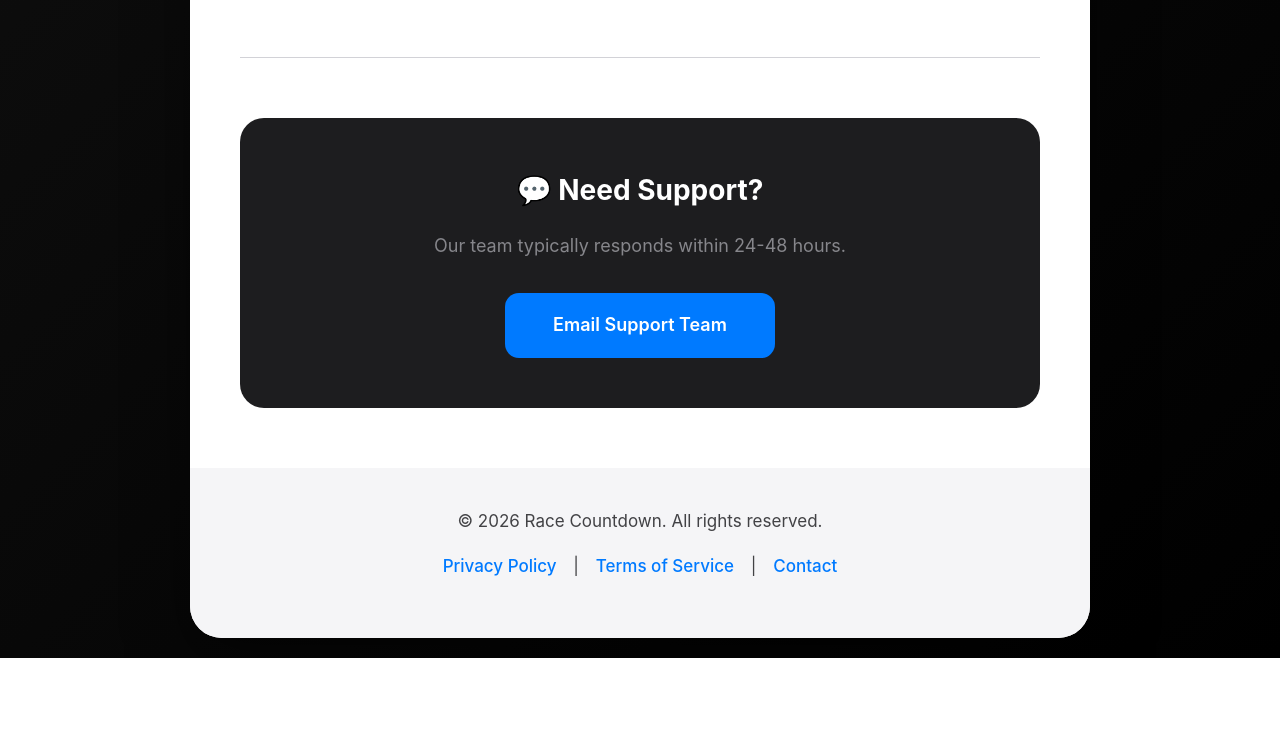
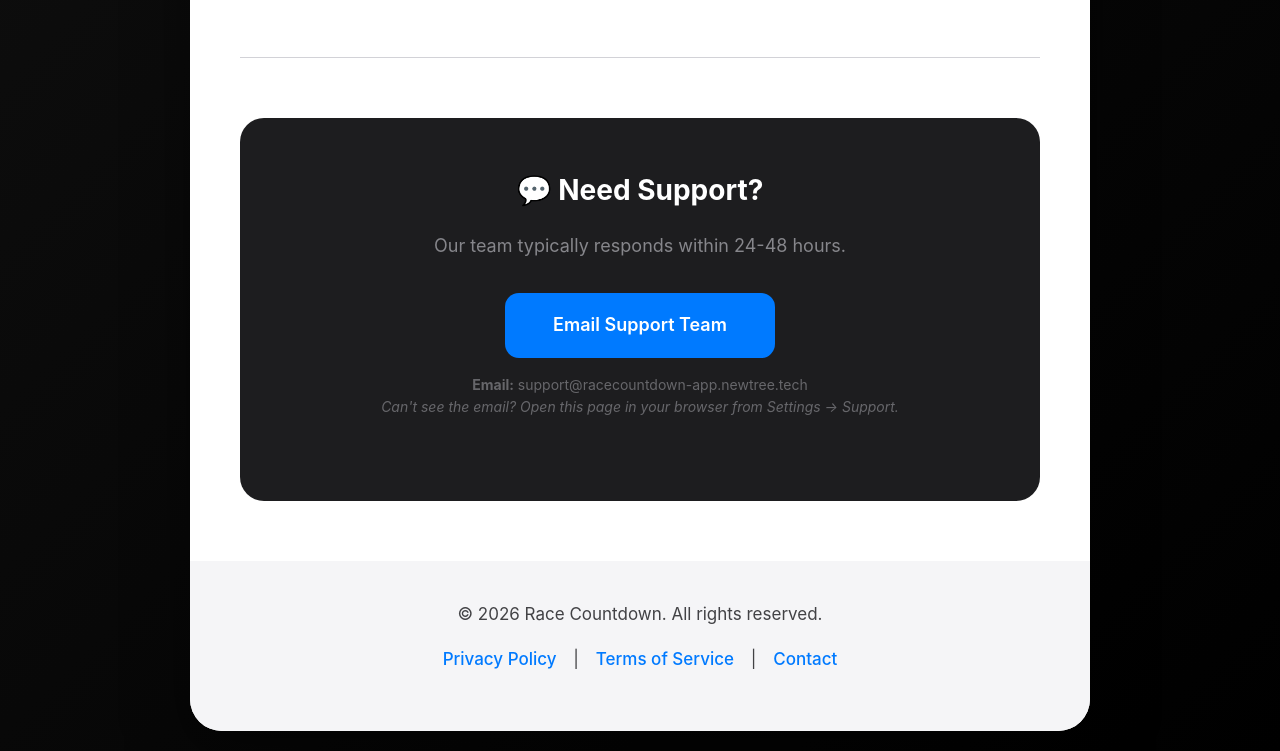
Before and after one commit to yanggavin/app-race-day, a plain HTML site: page docs/support.html in a window 1280 px wide. Shown: the part 2192-2943 px from the top of the page. Before the commit the page ends 2850 px from the top, so only its background shows below. Drawn offline with Linux system fonts and the light colour scheme.

Commit message:
updated for v2.0

```diff
--- a/docs/support.html
+++ b/docs/support.html
@@ -340,6 +340,10 @@
                     <h3>💬 Need Support?</h3>
                     <p>Our team typically responds within 24-48 hours.</p>
                     <a href="mailto:support@racecountdown-app.newtree.tech?subject=Race%20Countdown%20Support" class="btn">Email Support Team</a>
+                    <p style="margin-top: 16px; font-size: 14px; opacity: 0.7;">
+                        <strong>Email:</strong> support@racecountdown-app.newtree.tech<br>
+                        <em>Can't see the email? Open this page in your browser from Settings → Support.</em>
+                    </p>
                 </div>
             </div>
         </div>
```
Also changed, not shown: docs/privacy-policy-zh-cn.html (+3 -0 lines), docs/privacy-policy.html (+3 -0 lines).
